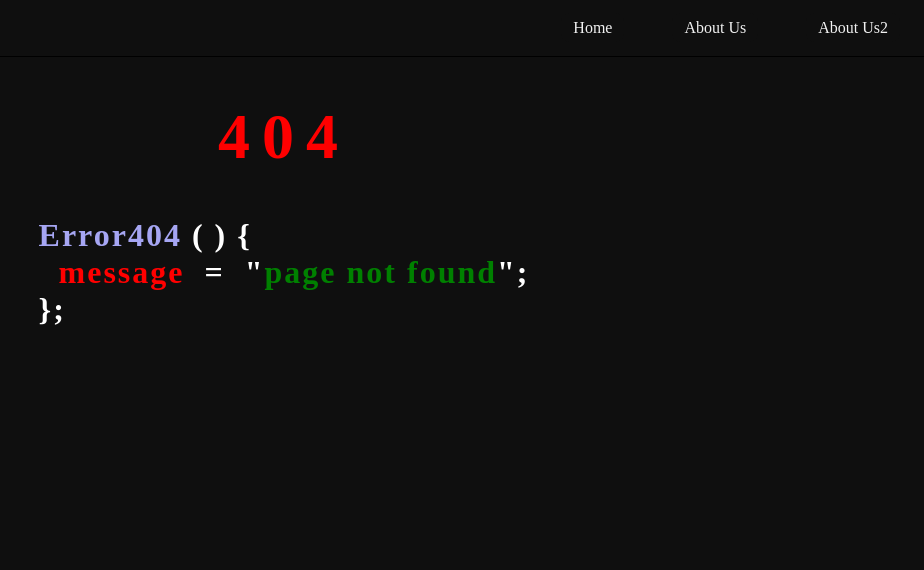
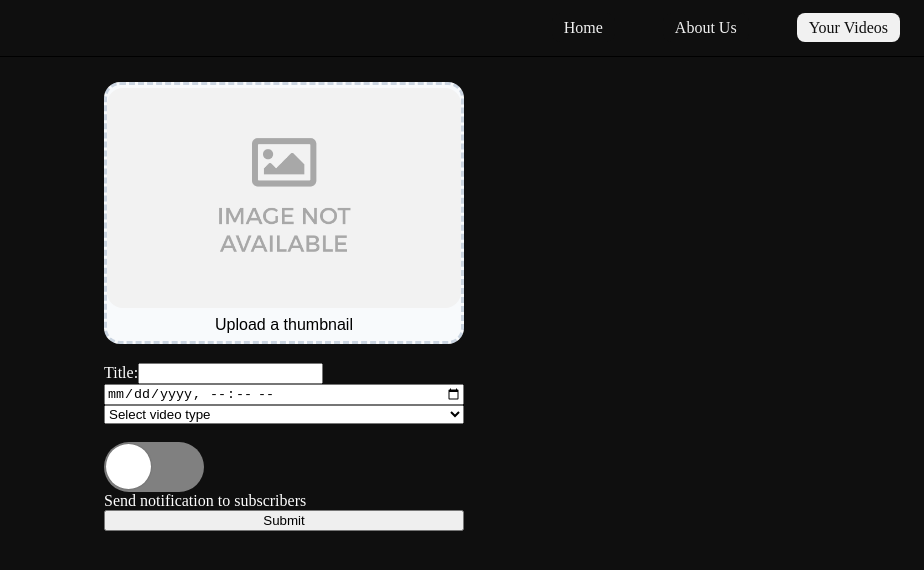
Before and after one commit to dokahp/rs-react, a React (Vite) app: page /add in a window 1280 px wide. Before the commit this address had no page. Shown: the top 570 px of the page, without its empty margins (356-1280 px from the left). Built offline with nearby package versions, Linux system fonts and the light colour scheme.

Commit message:
feat: add uploads component and switcher component

```diff
--- a/src/App.tsx
+++ b/src/App.tsx
@@ -4,6 +4,7 @@ import Layout from './components/Layout/Layout';
 import About from './pages/About';
 import Home from './pages/Home';
 import NotFound from './pages/NotFound';
+import YourVideos from './pages/YourVideos';
 
 class App extends React.PureComponent {
   render() {
@@ -12,6 +13,7 @@ class App extends React.PureComponent {
         <Route element={<Layout />}>
           <Route path="/" element={<Home />} />
           <Route path="/about" element={<About />} />
+          <Route path="/add" element={<YourVideos />} />
           <Route path="*" element={<NotFound />} />
         </Route>
       </Routes>
--- a/src/components/Card/card.css
+++ b/src/components/Card/card.css
@@ -24,7 +24,7 @@
   color: #f1f1f1;
   font-family: 'Roboto', 'Arial', sans-serif;
   font-size: 16px;
-  line-height: 24px;
+  line-height: 21px;
   font-weight: 500;
   white-space: normal;
   width: 90%;
--- /dev/null
+++ b/src/components/Form/Form.tsx
@@ -0,0 +1,88 @@
+import React from 'react';
+import Switch from '../Switch/Switch';
+import Upload from '../Upload/Upload';
+import './form.css';
+
+type Props = object;
+
+interface State {
+  switcher: {
+    isOn: boolean;
+  };
+}
+
+class Form extends React.Component<Props, State> {
+  title: React.RefObject<HTMLInputElement> = React.createRef();
+
+  date: React.RefObject<HTMLInputElement> = React.createRef();
+
+  select: React.RefObject<HTMLSelectElement> = React.createRef();
+
+  file: React.RefObject<HTMLInputElement> = React.createRef();
+
+  switchElem: React.RefObject<HTMLInputElement> = React.createRef();
+
+  constructor(props: Props) {
+    super(props);
+    this.handleSwitch = this.handleSwitch.bind(this);
+    this.handleFormSubmit = this.handleFormSubmit.bind(this);
+    this.state = {
+      switcher: {
+        isOn: false,
+      },
+    };
+  }
+
+  handleSwitch() {
+    return this.setState((state: State) => {
+      return { switcher: { isOn: !state.switcher.isOn } };
+    });
+  }
+
+  handleFormSubmit(event: React.SyntheticEvent) {
+    event.preventDefault();
+    console.log(
+      this.title.current?.value,
+      this.date.current?.value,
+      this.select.current?.value,
+      this.file.current?.value,
+      this.switchElem.current?.checked
+    );
+  }
+
+  render() {
+    const { switcher } = this.state;
+
+    return (
+      <div className="form-wrapper" onSubmit={this.handleFormSubmit}>
+        <form className="form">
+          <Upload reference={this.file} />
+          <label htmlFor="title" className="label">
+            Title:
+            <input name="title" type="text" ref={this.title} />
+          </label>
+
+          <input type="datetime-local" ref={this.date} />
+          <select defaultValue="default" ref={this.select}>
+            <option value="Video">Video</option>
+            <option value="Stream">Stream</option>
+            <option value="default">Select video type</option>
+          </select>
+
+          <label htmlFor="react-switch-new" className="label">
+            <Switch
+              reference={this.switchElem}
+              name="react-switch-new"
+              isOn={switcher.isOn}
+              handleSwitch={this.handleSwitch}
+            />
+            Send notification to subscribers
+          </label>
+          <button type="submit">Submit</button>
+        </form>
+      </div>
+    );
+  }
+}
+
+export default Form;
--- /dev/null
+++ b/src/components/Form/form.css
@@ -0,0 +1,93 @@
+.form-wrapper {
+  display: flex;
+  justify-content: center;
+  margin-top: 25px;
+}
+.form {
+  display: flex;
+  flex-direction: column;
+  align-self: center;
+  max-width: 360px;
+}
+.label {
+  color: #fff;
+}
+
+/* SWITCHER */
+/* The switch - the box around the slider */
+.switch {
+  position: relative;
+  display: inline-block;
+  width: 60px;
+  height: 34px;
+  margin: 20px;
+}
+
+/* Hide default HTML checkbox */
+.switch input {
+  opacity: 0;
+  width: 0;
+  height: 0;
+}
+/* The slider */
+.switch {
+  position: relative;
+  display: inline-block;
+  width: 60px;
+  height: 34px;
+}
+
+.switch input {
+  opacity: 0;
+  width: 0;
+  height: 0;
+}
+
+.slider {
+  position: absolute;
+  cursor: pointer;
+  top: 0;
+  left: 0;
+  right: 0;
+  bottom: 0;
+  background-color: #ccc;
+  -webkit-transition: 0.4s;
+  transition: 0.4s;
+}
+
+.slider:before {
+  position: absolute;
+  content: '';
+  height: 26px;
+  width: 26px;
+  left: 4px;
+  bottom: 4px;
+  background-color: white;
+  -webkit-transition: 0.4s;
+  transition: 0.4s;
+}
+
+input:checked + .slider {
+  background-color: #2196f3;
+}
+
+input:focus + .slider {
+  box-shadow: 0 0 1px #2196f3;
+}
+
+input:checked + .slider:before {
+  -webkit-transform: translateX(26px);
+  -ms-transform: translateX(26px);
+  transform: translateX(26px);
+}
+
+/* Rounded sliders */
+.slider.round {
+  border-radius: 34px;
+}
+
+.slider.round:before {
+  border-radius: 50%;
+}
+
+/* END OF SWITCHER */
--- a/src/components/Header/Header.tsx
+++ b/src/components/Header/Header.tsx
@@ -16,7 +16,7 @@ class Header extends React.PureComponent {
               <NavLink to="/about">About Us</NavLink>
             </li>
             <li className="nav-list-item">
-              <NavLink to="/about2">About Us2</NavLink>
+              <NavLink to="/add">Your Videos</NavLink>
             </li>
           </ul>
         </nav>
--- /dev/null
+++ b/src/components/Switch/Switch.tsx
@@ -0,0 +1,42 @@
+import React from 'react';
+import './switch.css';
+
+interface Props {
+  name: string;
+  isOn: boolean;
+  reference: React.RefObject<HTMLInputElement>;
+  handleSwitch: () => void;
+}
+
+class Switch extends React.PureComponent<Props, object> {
+  constructor(props: Props) {
+    super(props);
+    this.state = {};
+  }
+
+  render() {
+    const { reference, name, isOn, handleSwitch } = this.props;
+    return (
+      <>
+        <input
+          ref={reference}
+          name={name}
+          checked={isOn}
+          onChange={handleSwitch}
+          className="react-switch-checkbox"
+          id="react-switch-new"
+          type="checkbox"
+        />
+        <label
+          style={{ backgroundColor: isOn ? '#06D6A0' : '#808080' }}
+          className="react-switch-label"
+          htmlFor="react-switch-new"
+        >
+          <span className="react-switch-button" />
+        </label>
+      </>
+    );
+  }
+}
+
+export default Switch;
--- /dev/null
+++ b/src/components/Switch/switch.css
@@ -0,0 +1,40 @@
+.react-switch-checkbox {
+  height: 0;
+  width: 0;
+  visibility: hidden;
+}
+
+.react-switch-label {
+  display: flex;
+  align-items: center;
+  justify-content: space-between;
+  cursor: pointer;
+  width: 100px;
+  height: 50px;
+  background: #808080;
+  border-radius: 100px;
+  position: relative;
+  transition: background-color 0.2s;
+}
+
+.react-switch-label .react-switch-button {
+  content: '';
+  position: absolute;
+  top: 2px;
+  left: 2px;
+  width: 45px;
+  height: 45px;
+  border-radius: 45px;
+  transition: 0.2s;
+  background: #fff;
+  box-shadow: 0 0 2px 0 rgba(10, 10, 10, 0.29);
+}
+
+.react-switch-checkbox:checked + .react-switch-label .react-switch-button {
+  left: calc(100% - 2px);
+  transform: translateX(-100%);
+}
+
+.react-switch-label:active .react-switch-button {
+  width: 60px;
+}
--- /dev/null
+++ b/src/components/Upload/Upload.tsx
@@ -0,0 +1,78 @@
+import React from 'react';
+import './upload.css';
+
+interface Props {
+  reference: React.RefObject<HTMLInputElement>;
+}
+
+interface State {
+  file: string | null;
+}
+
+class Upload extends React.PureComponent<Props, State> {
+  label: React.RefObject<HTMLLabelElement> = React.createRef();
+
+  constructor(props: Props) {
+    super(props);
+    this.handleChange = this.handleChange.bind(this);
+    this.uploadButtonClick = this.uploadButtonClick.bind(this);
+    this.state = { file: null };
+  }
+
+  handleChange(event: React.ChangeEvent<HTMLInputElement>) {
+    event.preventDefault();
+    if (!event.target.files || !event.target.files.length) {
+      return this.setState({
+        file: null,
+      });
+    }
+    return this.setState({
+      file: event.target.files
+        ? URL.createObjectURL(event.target.files[0]).toString()
+        : null,
+    });
+  }
+
+  uploadButtonClick() {
+    this.label.current?.click();
+  }
+
+  render() {
+    const { reference } = this.props;
+    const { file } = this.state;
+    return (
+      <div className="file-upload-wrapper">
+        <input
+          ref={reference}
+          type="file"
+          id="input-file-upload"
+          onChange={this.handleChange}
+          accept="image/png, image/jpg, image/gif, image/jpeg"
+          multiple={false}
+        />
+        <label
+          id="label-file-upload"
+          htmlFor="input-file-upload"
+          ref={this.label}
+        >
+          <div className="image-wrapper">
+            <img
+              className="uploaded-image"
+              src={file || './assets/no-image.png'}
+              alt="uploaded"
+            />
+            <button
+              type="button"
+              className="upload-button"
+              onClick={this.uploadButtonClick}
+            >
+              Upload a thumbnail
+            </button>
+          </div>
+        </label>
+      </div>
+    );
+  }
+}
+
+export default Upload;
--- /dev/null
+++ b/src/components/Upload/upload.css
@@ -0,0 +1,44 @@
+.file-upload-wrapper {
+  height: 16rem;
+  width: 28rem;
+  max-width: 100%;
+  text-align: center;
+  position: relative;
+  margin-bottom: 25px;
+}
+
+#input-file-upload {
+  display: none;
+}
+
+.uploaded-image {
+  width: 354px;
+  height: 220px;
+  border-radius: 1rem;
+  object-fit: cover;
+}
+#label-file-upload {
+  cursor: pointer;
+  height: 100%;
+  display: flex;
+  align-items: center;
+  justify-content: center;
+  border-width: 3px;
+  border-radius: 1rem;
+  border-style: dashed;
+  border-color: #cbd5e1;
+  background-color: #f8fafc;
+}
+
+.upload-button {
+  cursor: pointer;
+  padding: 0.25rem;
+  font-size: 1rem;
+  border: none;
+  font-family: 'Oswald', sans-serif;
+  background-color: transparent;
+}
+
+.upload-button:hover {
+  text-decoration-line: underline;
+}
--- /dev/null
+++ b/src/pages/YourVideos.tsx
@@ -0,0 +1,18 @@
+import React from 'react';
+import Form from '../components/Form/Form';
+
+type Props = object;
+type State = object;
+
+class YourVideos extends React.PureComponent<Props, State> {
+  // handleSubmit = (event: React.FormEvent<HTMLFormElement>) => {
+  //   event.preventDefault();
+  //   console.log('title:', this.title.current?.value);
+  //   console.log('date:', this.date.current?.value);
+  // };
+  render() {
+    return <Form />;
+  }
+}
+
+export default YourVideos;
```
Also changed, not shown: .eslintrc.cjs, assets/no-image.png (added).
